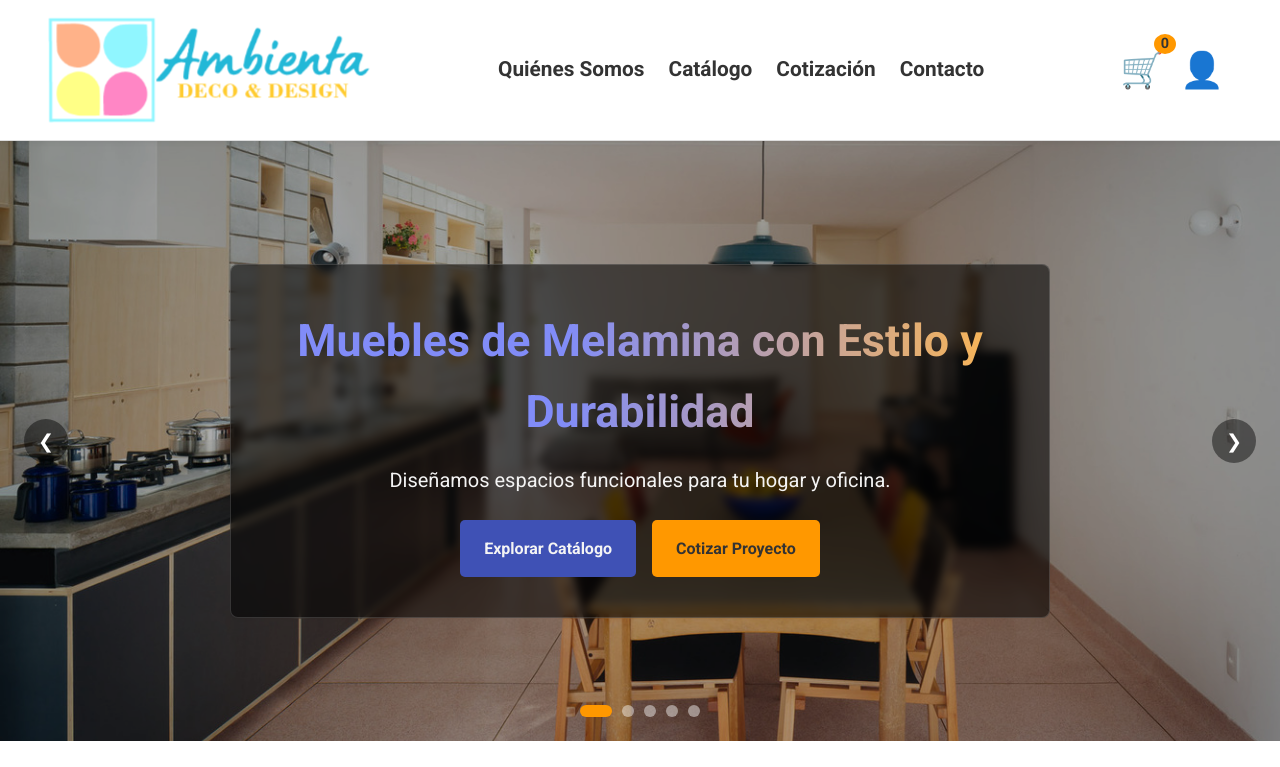
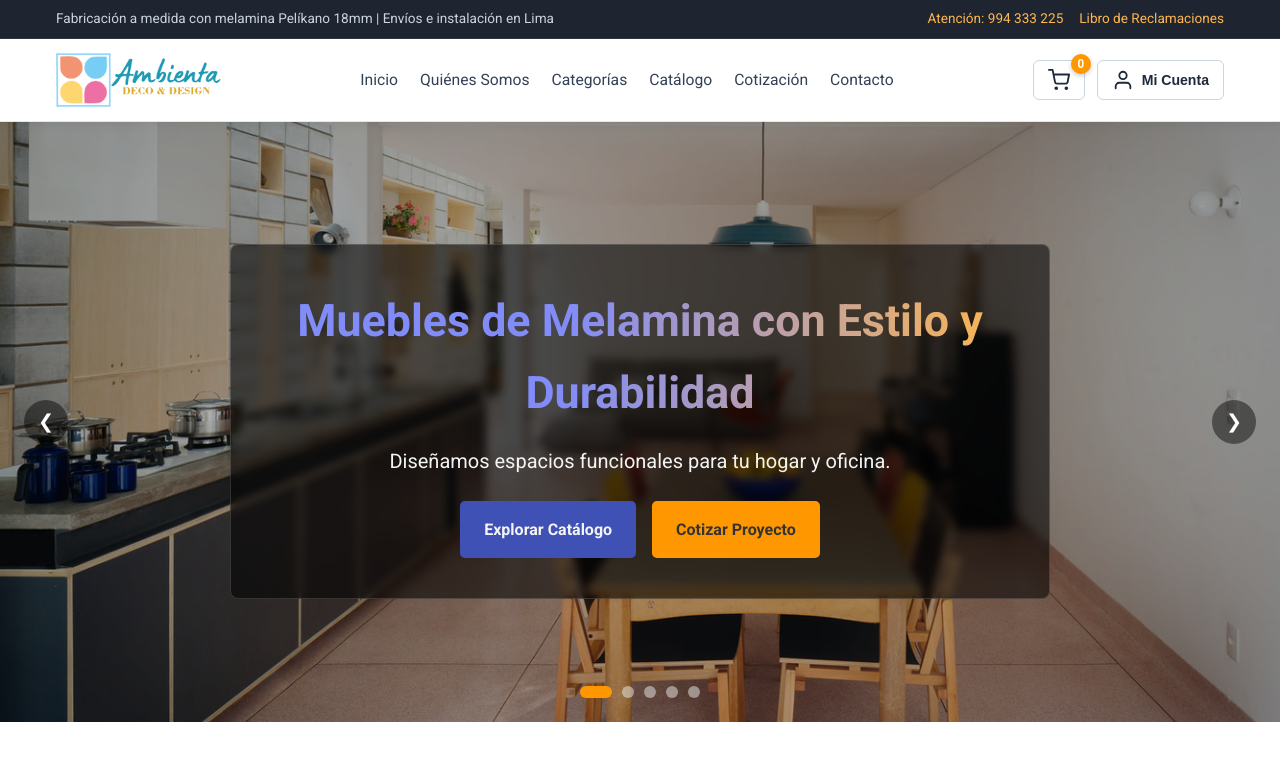
Before and after one commit to raquel-castro/FINISHWEBAMBIENTA, a plain HTML site: page index.html in a window 1280 px wide. Shown: the top 767 px of the page. Drawn offline with Linux system fonts and the light colour scheme.

Commit message:
se reemplazaron los emojis por iconos svg y mejoras en la cabecera

```diff
--- a/estilos.css
+++ b/estilos.css
@@ -47,107 +47,242 @@ img { max-width: 100%; height: auto; display: block; }
 /* --- SECCIONES PRINCIPALES DEL LAYOUT --- */
 /* ========================================= */
 
+/* --- BARRA SUPERIOR INFORMATIVA --- */
+.barraSuperior {
+    background-color: #1e2430;
+    color: #e0e0e0;
+    font-size: 0.85rem;
+    padding: 8px 0;
+    border-bottom: 1px solid rgba(255, 255, 255, 0.08);
+}
+.barraSuperior__contenedor {
+    max-width: 1200px;
+    margin: 0 auto;
+    padding: 0 16px;
+    display: flex;
+    justify-content: space-between;
+    align-items: center;
+    flex-wrap: wrap;
+    gap: 8px;
+}
+.barraSuperior__texto {
+    color: #cbd5e1;
+}
+.barraSuperior__accesos {
+    display: flex;
+    gap: 16px;
+    align-items: center;
+}
+.barraSuperior__enlace {
+    color: #ffb74d;
+    transition: color 0.2s ease;
+}
+.barraSuperior__enlace:hover {
+    color: #ffffff;
+    text-decoration: underline;
+}
+@media (max-width: 768px) {
+    .barraSuperior__texto { display: none; }
+    .barraSuperior__contenedor { justify-content: center; }
+}
+
 /* --- ENCABEZADO --- */
 .encabezado {
     background-color: #ffffff;
-    border-bottom: 1px solid #ddd;
-    padding: 20px 0;
+    border-bottom: 1px solid #e2e8f0;
+    padding: 14px 0;
     position: sticky;
     top: 0;
     z-index: 1000;
-    box-shadow: 0 2px 5px rgba(0,0,0,0.05);
+    box-shadow: 0 2px 10px rgba(0,0,0,0.06);
 }
-.encabezado__contenedor { display: flex; justify-content: space-between; align-items: center; max-width: 1200px; margin: 0 auto; padding: 0 16px; }
-.encabezado__enlaceLogo { display: flex; align-items: center; }
-.encabezado__logo { height: 100px; width: auto; animation: tech-pulse 2s ease-in-out infinite; }
+.encabezado__contenedor {
+    display: flex;
+    justify-content: space-between;
+    align-items: center;
+    max-width: 1200px;
+    margin: 0 auto;
+    padding: 0 16px;
+}
+.encabezado__enlaceLogo {
+    display: flex;
+    align-items: center;
+}
+.encabezado__logo {
+    height: 54px;
+    width: auto;
+    object-fit: contain;
+    transition: transform 0.2s ease;
+}
+.encabezado__logo:hover {
+    transform: scale(1.02);
+}
 
 /* --- MENÚ MÓVIL Y ESCRITORIO --- */
 .encabezado__checkbox { display: none; }
 .encabezado__nav {
     position: fixed;
-    top: 0; right: -100%;
-    width: 250px;
+    top: 0;
+    right: -100%;
+    width: 270px;
     height: 100vh;
-    background-color: #222;
-    padding: 100px 16px 16px;
-    transition: right 0.4s ease-in-out;
-    box-shadow: -2px 0 10px rgba(0,0,0,0.3);
-    display: flex; flex-direction: column; justify-content: flex-start;
+    background-color: #1e2430;
+    padding: 90px 24px 24px;
+    transition: right 0.35s ease-in-out;
+    box-shadow: -4px 0 20px rgba(0,0,0,0.3);
+    display: flex;
+    flex-direction: column;
+    justify-content: flex-start;
+    z-index: 999;
 }
 .encabezado__checkbox:checked ~ .encabezado__nav { right: 0; }
-.encabezado__listaNav { display: flex; flex-direction: column; gap: 16px; width: 100%; }
-.encabezado__itemNav { border-bottom: 1px solid rgba(255,255,255,0.1); }
-.encabezado__itemNav:last-child { border-bottom: none; }
+.encabezado__listaNav {
+    display: flex;
+    flex-direction: column;
+    gap: 12px;
+    width: 100%;
+}
+.encabezado__itemNav {
+    border-bottom: 1px solid rgba(255,255,255,0.08);
+}
+.encabezado__itemNav:last-child {
+    border-bottom: none;
+}
 .encabezado__enlaceNav {
-    color: #f4f4f4;
-    font-weight: bold;
-    font-size: 1.3rem;
-    padding: 16px 0;
+    color: #f1f5f9;
+    font-weight: 500;
+    font-size: 1.05rem;
+    padding: 12px 0;
     display: block;
-    transition: background-color 0.3s ease, padding-left 0.3s ease, transform 0.3s ease;
+    transition: color 0.2s ease, padding-left 0.2s ease;
 }
 .encabezado__enlaceNav:hover {
-    background-color: rgba(255,255,255,0.1);
-    padding-left: 16px;
-    transform: rotate(5deg) scale(1.1);
+    color: #ff9800;
+    padding-left: 8px;
 }
 
-/* --- ÍCONOS --- */
-.encabezado__iconos { display: flex; gap: 16px; }
-.encabezado__enlaceIcono {
-    font-size: 2.2rem;
-    color: #333;
+/* --- ÍCONOS Y ACCIONES --- */
+.encabezado__iconos {
+    display: flex;
+    align-items: center;
+    gap: 12px;
+}
+.encabezado__botonIcono {
+    display: flex;
+    align-items: center;
+    gap: 8px;
+    background: #ffffff;
+    border: 1px solid #cbd5e1;
+    border-radius: 6px;
+    padding: 8px 14px;
+    cursor: pointer;
+    color: #1e293b;
+    font-size: 0.9rem;
+    font-weight: 600;
     position: relative;
-    transition: transform 0.2s ease, color 0.3s ease;
+    transition: background-color 0.2s ease, border-color 0.2s ease, color 0.2s ease, transform 0.2s ease, box-shadow 0.2s ease;
 }
-.encabezado__enlaceIcono:hover { transform: scale(1.1); color: #3f51b5; }
+.encabezado__botonIcono:hover {
+    background-color: #f8fafc;
+    border-color: #3f51b5;
+    color: #3f51b5;
+    transform: translateY(-1px);
+    box-shadow: 0 2px 6px rgba(0,0,0,0.08);
+}
+.encabezado__botonIcono--carrito {
+    position: relative;
+}
 .encabezado__contadorCarrito {
     background-color: #ff9800;
-    color: #333;
-    font-size: 0.9rem;
+    color: #ffffff;
+    font-size: 0.75rem;
     font-weight: bold;
-    border-radius: 50%;
-    padding: 3px 7px;
+    border-radius: 10px;
+    min-width: 20px;
+    height: 20px;
+    padding: 0 5px;
+    display: inline-flex;
+    align-items: center;
+    justify-content: center;
     position: absolute;
-    top: -8px;
-    right: -12px;
-    line-height: 1;
+    top: -7px;
+    right: -7px;
+    box-shadow: 0 2px 4px rgba(0,0,0,0.2);
+}
+.encabezado__etiquetaUsuario {
+    font-size: 0.88rem;
+    font-weight: 600;
+    white-space: nowrap;
+    max-width: 140px;
+    overflow: hidden;
+    text-overflow: ellipsis;
+}
+@media (max-width: 600px) {
+    .encabezado__etiquetaUsuario { display: none; }
+    .encabezado__botonIcono { padding: 8px; }
 }
 
 /* --- BOTÓN HAMBURGUESA --- */
 .encabezado__alternarMenu {
-    display: block; background: none; border: none; cursor: pointer;
-    padding: 0; width: 30px; height: 24px; position: relative; z-index: 1001;
+    display: block;
+    background: none;
+    border: none;
+    cursor: pointer;
+    padding: 0;
+    width: 28px;
+    height: 22px;
+    position: relative;
+    z-index: 1001;
 }
 .encabezado__alternarMenu span {
-    display: block; width: 100%; height: 3px; background-color: #333;
-    border-radius: 2px; position: absolute; left: 0; transition: transform 0.3s ease, opacity 0.3s ease;
+    display: block;
+    width: 100%;
+    height: 3px;
+    background-color: #1e293b;
+    border-radius: 2px;
+    position: absolute;
+    left: 0;
+    transition: transform 0.3s ease, opacity 0.3s ease;
 }
 .encabezado__alternarMenu span:nth-child(1) { top: 0; }
-.encabezado__alternarMenu span:nth-child(2) { top: 10px; }
-.encabezado__alternarMenu span:nth-child(3) { top: 20px; }
-.encabezado__checkbox:checked + .encabezado__alternarMenu span:nth-child(1) { transform: translateY(10px) rotate(45deg); }
+.encabezado__alternarMenu span:nth-child(2) { top: 9px; }
+.encabezado__alternarMenu span:nth-child(3) { top: 18px; }
+.encabezado__checkbox:checked + .encabezado__alternarMenu span:nth-child(1) { transform: translateY(9px) rotate(45deg); background-color: #ffffff; }
 .encabezado__checkbox:checked + .encabezado__alternarMenu span:nth-child(2) { opacity: 0; }
-.encabezado__checkbox:checked + .encabezado__alternarMenu span:nth-child(3) { transform: translateY(-10px) rotate(-45deg); }
+.encabezado__checkbox:checked + .encabezado__alternarMenu span:nth-child(3) { transform: translateY(-9px) rotate(-45deg); background-color: #ffffff; }
 
 /* --- MEDIA QUERY PARA ESCRITORIO --- */
-@media (min-width: 768px) {
+@media (min-width: 860px) {
     .encabezado__nav {
-        position: static; height: auto; width: auto; background-color: transparent;
-        padding: 0; box-shadow: none; flex-direction: row; right: auto; display: flex; transition: none;
+        position: static;
+        height: auto;
+        width: auto;
+        background-color: transparent;
+        padding: 0;
+        box-shadow: none;
+        flex-direction: row;
+        right: auto;
+        display: flex;
+        transition: none;
     }
-    .encabezado__listaNav { flex-direction: row; gap: 24px; }
-    .encabezado__itemNav { border-bottom: none; }
+    .encabezado__listaNav {
+        flex-direction: row;
+        gap: 22px;
+        align-items: center;
+    }
+    .encabezado__itemNav {
+        border-bottom: none;
+    }
     .encabezado__enlaceNav {
-        color: #333;
-        padding: 8px 0;
-        transform: none;
-        transition: color 0.3s ease, transform 0.3s ease;
+        color: #334155;
+        padding: 6px 0;
+        font-size: 0.98rem;
+        transition: color 0.2s ease, transform 0.2s ease;
     }
     .encabezado__enlaceNav:hover {
-        background-color: transparent;
+        color: #ff9800;
         padding-left: 0;
-        transform: rotate(5deg) scale(1.1);
+        transform: translateY(-1px);
     }
     .encabezado__alternarMenu { display: none; }
 }
--- a/index.html
+++ b/index.html
@@ -8,6 +8,16 @@
     <link href="https://fonts.googleapis.com/css2?family=Roboto:wght@400;700&display=swap" rel="stylesheet">
 </head>
 <body>
+    <div class="barraSuperior">
+        <div class="barraSuperior__contenedor">
+            <span class="barraSuperior__texto">Fabricación a medida con melamina Pelíkano 18mm | Envíos e instalación en Lima</span>
+            <div class="barraSuperior__accesos">
+                <a href="tel:+51994333225" class="barraSuperior__enlace">Atención: 994 333 225</a>
+                <a href="#libro-reclamaciones" class="barraSuperior__enlace">Libro de Reclamaciones</a>
+            </div>
+        </div>
+    </div>
+
     <header class="encabezado">
         <div class="encabezado__contenedor">
             <a href="index.html" class="encabezado__enlaceLogo">
@@ -23,23 +33,32 @@
                 <span></span>
             </label>
 
-
             <nav class="encabezado__nav">
                 <ul class="encabezado__listaNav">
+                    <li class="encabezado__itemNav"><a href="#inicio" class="encabezado__enlaceNav">Inicio</a></li>
                     <li class="encabezado__itemNav"><a href="#quienes-somos" class="encabezado__enlaceNav">Quiénes Somos</a></li>
+                    <li class="encabezado__itemNav"><a href="#categorias" class="encabezado__enlaceNav">Categorías</a></li>
                     <li class="encabezado__itemNav"><a href="#catalogo" class="encabezado__enlaceNav">Catálogo</a></li>
                     <li class="encabezado__itemNav"><a href="#cotizacion" class="encabezado__enlaceNav">Cotización</a></li>
                     <li class="encabezado__itemNav"><a href="#contacto" class="encabezado__enlaceNav">Contacto</a></li>
                 </ul>
             </nav>
             <div class="encabezado__iconos">
-                <a href="#carrito" class="encabezado__enlaceIcono encabezado__enlaceIcono--carrito">
-                    🛒
-                    <span class="encabezado__contadorCarrito">0</span>
-                </a>
-                <a href="#cuenta" class="encabezado__enlaceIcono encabezado__enlaceIcono--usuario">
-                    👤
-                </a>
+                <button type="button" id="btnAbrirCarrito" class="encabezado__botonIcono encabezado__botonIcono--carrito" aria-label="Ver Carrito de Compras">
+                    <svg class="iconoSvg" width="22" height="22" viewBox="0 0 24 24" fill="none" stroke="currentColor" stroke-width="2" stroke-linecap="round" stroke-linejoin="round">
+                        <circle cx="9" cy="21" r="1"></circle>
+                        <circle cx="20" cy="21" r="1"></circle>
+                        <path d="M1 1h4l2.68 13.39a2 2 0 0 0 2 1.61h9.72a2 2 0 0 0 2-1.61L23 6H6"></path>
+                    </svg>
+                    <span class="encabezado__contadorCarrito" id="contadorCarrito">0</span>
+                </button>
+                <button type="button" id="btnAbrirAuth" class="encabezado__botonIcono encabezado__botonIcono--usuario" aria-label="Ingresar o Registrarse">
+                    <svg class="iconoSvg" width="22" height="22" viewBox="0 0 24 24" fill="none" stroke="currentColor" stroke-width="2" stroke-linecap="round" stroke-linejoin="round">
+                        <path d="M20 21v-2a4 4 0 0 0-4-4H8a4 4 0 0 0-4 4v2"></path>
+                        <circle cx="12" cy="7" r="4"></circle>
+                    </svg>
+                    <span class="encabezado__etiquetaUsuario" id="etiquetaUsuario">Mi Cuenta</span>
+                </button>
             </div>
         </div>
     </header>
```
